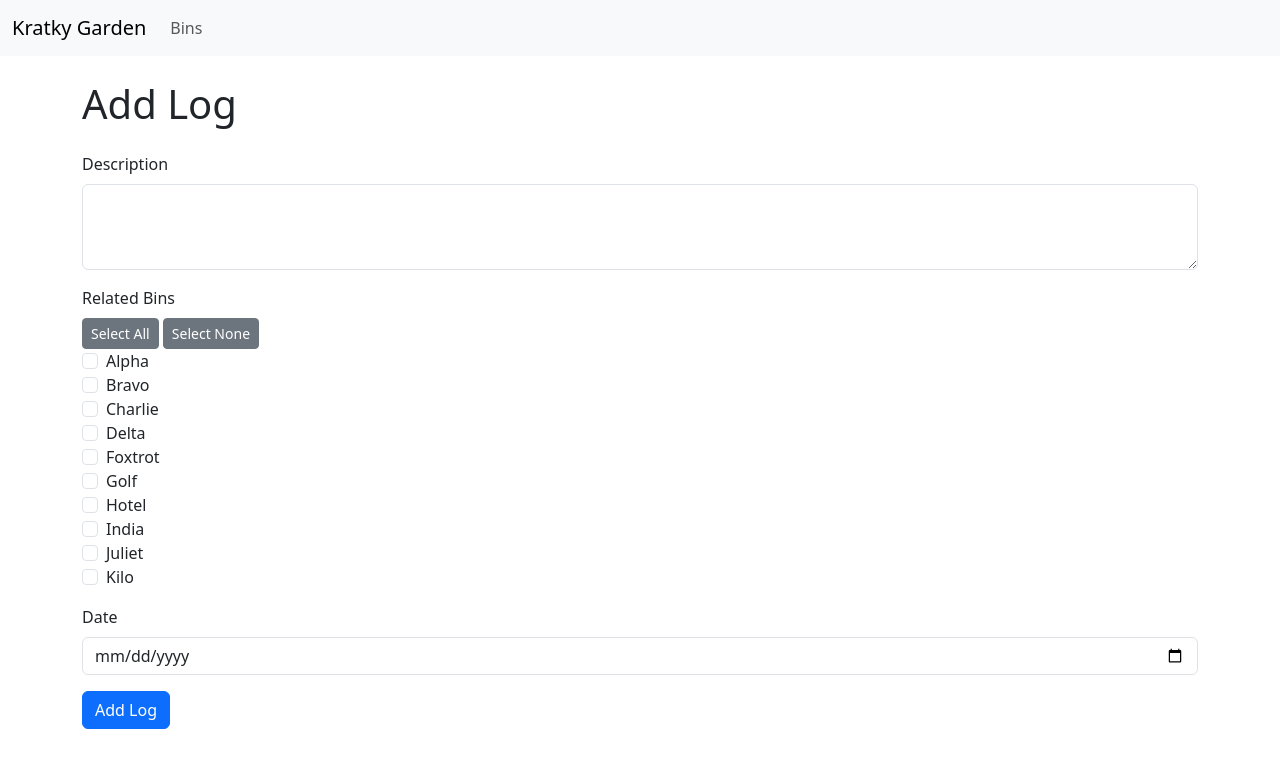
After one commit to kevingduck/kratky, a Flask app: page /logs/new in a window 1280 px wide. The commit adds this page. Shown: the top 768 px of the page. Run offline with Flask 3, Linux system fonts and the light colour scheme.

Commit message:
Refactor app.py to include logs in index page and add functionality to add logs

```diff
--- a/app.py
+++ b/app.py
@@ -1,5 +1,5 @@
 from flask import Flask, render_template, redirect, url_for, request
-from models import db, Bin, Plant
+from models import db, Bin, Plant, Log
 from datetime import datetime, timedelta
 
 app = Flask(__name__)
@@ -34,18 +34,18 @@ TOP_PLANTS = [
 @app.route('/')
 def index():
     bins = Bin.query.all()
-    plants = Plant.query.all()
+    logs = Log.query.order_by(Log.timestamp.desc()).all()
     total_bins = len(bins)
-    total_plants = len(plants)
+    total_plants = sum(len(bin.plants) for bin in bins)
     available_spaces = sum(bin.plant_spaces - len(bin.plants) for bin in bins)
-    today = datetime.today().date()
-    upcoming_harvests = Plant.query.filter(Plant.expected_harvest_date >= today).order_by(Plant.expected_harvest_date).limit(5).all()
-    overdue_harvests = Plant.query.filter(Plant.expected_harvest_date < today, Plant.status != 'Harvested').all()
-    return render_template('index.html', total_bins=total_bins,
-                           total_plants=total_plants,
-                           available_spaces=available_spaces,
-                           upcoming_harvests=upcoming_harvests,
-                           overdue_harvests=overdue_harvests)
+    now = datetime.now().date()
+    upcoming_harvests = Plant.query.filter(Plant.expected_harvest_date >= now).order_by(Plant.expected_harvest_date).limit(5).all()
+    overdue_harvests = Plant.query.filter(Plant.expected_harvest_date < now, Plant.status != 'Harvested').all()
+
+    return render_template('index.html', total_bins=total_bins, total_plants=total_plants,
+                           available_spaces=available_spaces, upcoming_harvests=upcoming_harvests,
+                           overdue_harvests=overdue_harvests, logs=logs)
+
 
 # Bins Routes
 @app.route('/bins')
@@ -151,5 +151,23 @@ def delete_plant(plant_id):
     db.session.commit()
     return redirect(url_for('bin_detail', bin_id=bin_id))
 
+@app.route('/logs/new', methods=['GET', 'POST'])
+def add_log():
+    bins = Bin.query.all()
+    if request.method == 'POST':
+        description = request.form['description']
+        timestamp = datetime.strptime(request.form['timestamp'], '%Y-%m-%d')
+        bin_ids = request.form.getlist('bin_ids')
+        bin_ids_str = ','.join(bin_ids)
+
+        new_log = Log(description=description, timestamp=timestamp, bin_ids=bin_ids_str)
+        db.session.add(new_log)
+        db.session.commit()
+
+        return redirect(url_for('index'))
+
+    return render_template('add_log.html', bins=bins)
+
+
 if __name__ == '__main__':
     app.run(debug=True)
--- /dev/null
+++ b/templates/add_log.html
@@ -0,0 +1,39 @@
+{% extends 'base.html' %}
+{% block content %}
+<h1 class="mb-4">Add Log</h1>
+<form method="POST" action="{{ url_for('add_log') }}">
+    <div class="mb-3">
+        <label for="description" class="form-label">Description</label>
+        <textarea class="form-control" id="description" name="description" rows="3" required></textarea>
+    </div>
+    <div class="mb-3">
+        <label class="form-label">Related Bins</label>
+        <div>
+            <button type="button" class="btn btn-sm btn-secondary" id="select-all">Select All</button>
+            <button type="button" class="btn btn-sm btn-secondary" id="select-none">Select None</button>
+        </div>
+        <div class="form-check">
+            {% for bin in bins %}
+            <div>
+                <input class="form-check-input" type="checkbox" id="bin_{{ bin.id }}" name="bin_ids" value="{{ bin.id }}">
+                <label class="form-check-label" for="bin_{{ bin.id }}">{{ bin.name }}</label>
+            </div>
+            {% endfor %}
+        </div>
+    </div>
+    <div class="mb-3">
+        <label for="timestamp" class="form-label">Date</label>
+        <input type="date" class="form-control" id="timestamp" name="timestamp" required>
+    </div>
+    <button type="submit" class="btn btn-primary">Add Log</button>
+</form>
+
+<script>
+    document.getElementById('select-all').addEventListener('click', function() {
+        document.querySelectorAll('input[name="bin_ids"]').forEach(checkbox => checkbox.checked = true);
+    });
+    document.getElementById('select-none').addEventListener('click', function() {
+        document.querySelectorAll('input[name="bin_ids"]').forEach(checkbox => checkbox.checked = false);
+    });
+</script>
+{% endblock %}
```
Also changed, not shown: models.py (+17 -0 lines), templates/index.html (+18 -0 lines).
